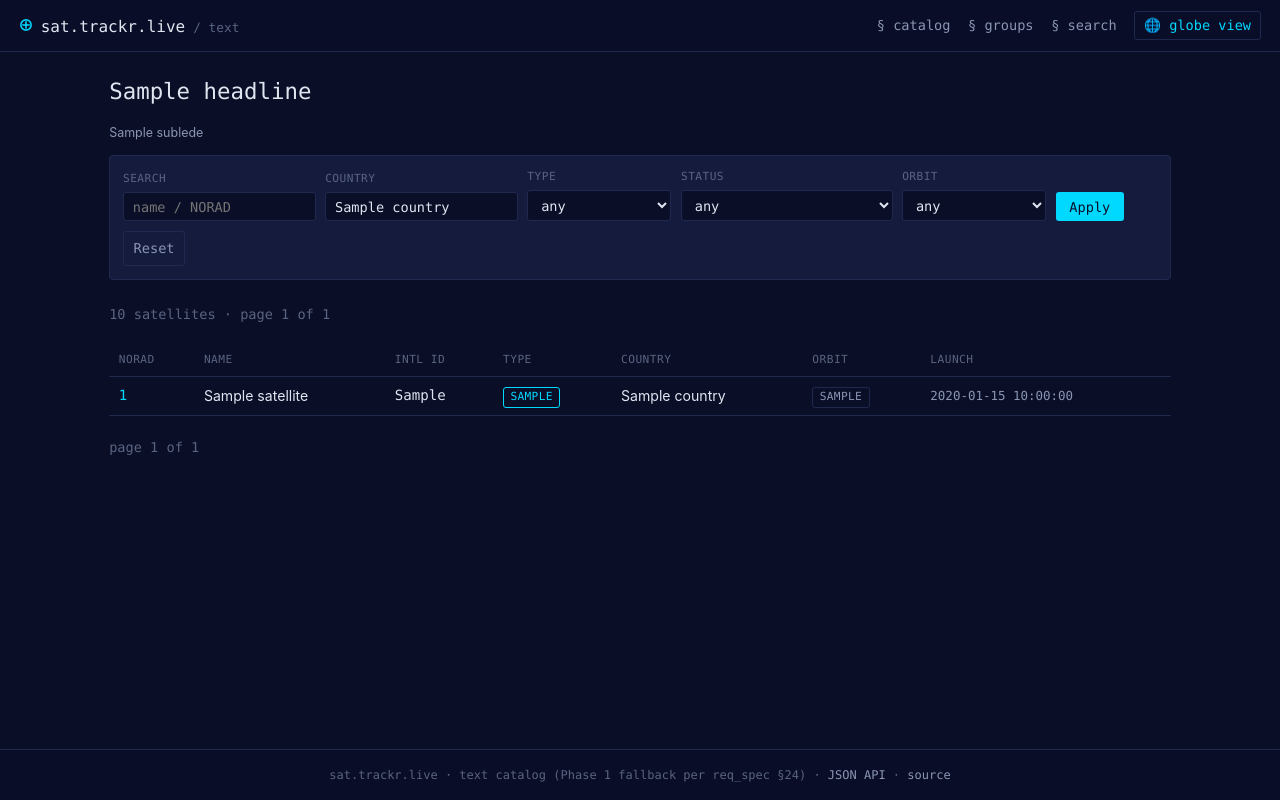
After one commit to CyberSecDef/sat.trackr.live, a PHP site: template resources/views/text/list.php in a window 1280 px wide. The commit adds this page. Run offline with PHP 8.4, Linux system fonts and the light colour scheme; the template is opened without the code that fills it: most values are stand-ins (such as "Sample title", 1, 10 or a date in 2020).

Commit message:
feat(text): /text catalog list with server-rendered filters + pagination
Phase 1 chunk 8 — text-only catalog browser. Per req_spec §24, this is
the WebGL/no-JS fallback path; works with JavaScript fully disabled.

resources/views/text/layout.php: shared shell with the dark trackr.live
family aesthetic (CSS variables + Inter/JetBrains Mono inline so each
page is self-contained — no external CSS round-trip). Top nav links
between catalog/groups/search; "🌐 globe view" link returns to /.
Footer cites req_spec §24 + JSON API + GitHub. Mobile-friendly.

resources/views/text/list.php: filter form (q, country, type, status,
orbit_class) + paginated <table> of satellites + prev/next pagination
that preserves all filters via http_build_query. Empty-state message
when no rows match.

src/Services/TextRenderer.php: tiny helper around ob_start + require
for both the layout shell and inner template fragments.

src/Http/Controllers/Text/TextCatalogController.php: GET /text. Reads
query params, builds an Eloquent query (mirrors /api/v1/satellites
filter logic with FTS5 q), renders list.php into the layout. Default
limit 100, max 500. Fields populated by chunk-3 CelesTrak: NORAD,
name, intl designator, type, country, orbit, launch date.

Routes registered in Kernel under /text and /text/ (no JSON middleware
since these emit HTML). Wired into Container.

Verified: GET /text → 200, 48KB HTML; meta description reports
"15,665 objects in the catalog"; theme-color and viewport-fit headers
match the SPA shell.

Co-Authored-By: Claude Opus 4.7 (1M context) <noreply@anthropic.com>

```diff
--- /dev/null
+++ b/resources/views/text/layout.php
@@ -0,0 +1,325 @@
+<?php
+
+declare(strict_types=1);
+
+/**
+ * Shared layout for the text-only catalog at /text/* (chunk 8 of Phase 1).
+ *
+ * Variables in scope when this template is rendered:
+ *   string  $title        — page <title> and h1
+ *   string  $body         — pre-rendered inner HTML
+ *   string  $activeNav    — '' | 'catalog' | 'groups' | 'search'
+ *   string  $description  — meta description
+ */
+$title = $title ?? 'Text catalog';
+$body = $body ?? '';
+$activeNav = $activeNav ?? '';
+$description = $description ?? 'Text catalog of every tracked satellite in Earth orbit. Phase 1 fallback for browsers without WebGL.';
+?>
+<!DOCTYPE html>
+<html lang="en" data-theme="dark">
+<head>
+  <meta charset="utf-8">
+  <meta name="viewport" content="width=device-width, initial-scale=1, viewport-fit=cover">
+  <meta name="theme-color" content="#0a0e27">
+  <title><?= htmlspecialchars($title, ENT_QUOTES) ?> — sat.trackr.live</title>
+  <meta name="description" content="<?= htmlspecialchars($description, ENT_QUOTES) ?>">
+  <link rel="icon" type="image/svg+xml" href="/favicon.svg">
+  <style>
+    :root {
+      --bg: #0a0e27;
+      --bg-elevated: #141b3d;
+      --bg-overlay: rgba(10, 14, 39, 0.85);
+      --text: #e0e6f0;
+      --text-muted: #8a96b3;
+      --text-dim: #5a6480;
+      --accent: #00d9ff;
+      --warning: #ffb700;
+      --danger: #ff3860;
+      --success: #23d160;
+      --border: #1f2950;
+      --font-body: 'Inter', system-ui, -apple-system, BlinkMacSystemFont, 'Segoe UI', sans-serif;
+      --font-mono: 'JetBrains Mono', 'IBM Plex Mono', ui-monospace, SFMono-Regular, Menlo, monospace;
+    }
+    * { box-sizing: border-box; }
+    html, body { margin: 0; padding: 0; }
+    body {
+      background: var(--bg);
+      color: var(--text);
+      font-family: var(--font-body);
+      font-size: 0.92rem;
+      line-height: 1.5;
+      min-height: 100dvh;
+      display: flex;
+      flex-direction: column;
+    }
+    a { color: var(--accent); text-decoration: none; }
+    a:hover { text-decoration: underline; }
+    code, pre, .mono { font-family: var(--font-mono); }
+
+    /* ─── Header ─────────────────────────────────────────────────── */
+    header {
+      display: flex;
+      align-items: center;
+      justify-content: space-between;
+      gap: 1rem;
+      padding: 0.7rem 1.2rem;
+      background: var(--bg-overlay);
+      border-bottom: 1px solid var(--border);
+      flex-wrap: wrap;
+    }
+    .brand {
+      display: inline-flex;
+      align-items: baseline;
+      gap: 0.5rem;
+      color: var(--text);
+      font-family: var(--font-mono);
+    }
+    .brand:hover { text-decoration: none; }
+    .brand__glyph { color: var(--accent); font-size: 1.4rem; line-height: 1; }
+    .brand__name { font-size: 1rem; font-weight: 500; }
+    .brand__sub { color: var(--text-dim); font-size: 0.8rem; }
+
+    nav.top {
+      display: flex;
+      align-items: center;
+      gap: 1.1rem;
+      font-family: var(--font-mono);
+      font-size: 0.85rem;
+    }
+    nav.top a { color: var(--text-muted); }
+    nav.top a:hover, nav.top a.active { color: var(--accent); text-decoration: none; }
+    nav.top a.globe-link { color: var(--accent); border: 1px solid var(--border); border-radius: 3px; padding: 0.2rem 0.55rem; }
+    nav.top a.globe-link:hover { border-color: var(--accent); }
+
+    /* ─── Main container ─────────────────────────────────────────── */
+    main {
+      flex: 1;
+      width: 100%;
+      max-width: 1100px;
+      margin: 0 auto;
+      padding: 1.4rem 1.2rem 3rem;
+    }
+    h1 {
+      font-family: var(--font-mono);
+      font-size: 1.4rem;
+      font-weight: 500;
+      margin: 0 0 1rem;
+      color: var(--text);
+    }
+    h2 {
+      font-family: var(--font-mono);
+      font-size: 0.85rem;
+      font-weight: 500;
+      letter-spacing: 0.04em;
+      text-transform: uppercase;
+      color: var(--text-muted);
+      margin: 1.5rem 0 0.6rem;
+    }
+
+    /* ─── Filter form ───────────────────────────────────────────── */
+    form.filters {
+      display: flex;
+      flex-wrap: wrap;
+      gap: 0.6rem;
+      align-items: end;
+      padding: 0.8rem;
+      background: var(--bg-elevated);
+      border: 1px solid var(--border);
+      border-radius: 4px;
+      margin-bottom: 1.2rem;
+    }
+    form.filters .field { display: flex; flex-direction: column; gap: 0.25rem; }
+    form.filters label {
+      font-family: var(--font-mono);
+      font-size: 0.7rem;
+      color: var(--text-dim);
+      text-transform: uppercase;
+      letter-spacing: 0.04em;
+    }
+    form.filters input,
+    form.filters select {
+      padding: 0.35rem 0.55rem;
+      background: var(--bg);
+      color: var(--text);
+      border: 1px solid var(--border);
+      border-radius: 3px;
+      font-family: var(--font-mono);
+      font-size: 0.85rem;
+      min-width: 9rem;
+    }
+    form.filters input:focus, form.filters select:focus { outline: none; border-color: var(--accent); }
+    form.filters button {
+      padding: 0.4rem 0.85rem;
+      background: var(--accent);
+      color: var(--bg);
+      border: none;
+      border-radius: 3px;
+      font-family: var(--font-mono);
+      font-size: 0.85rem;
+      font-weight: 500;
+      cursor: pointer;
+    }
+    form.filters .reset {
+      padding: 0.4rem 0.6rem;
+      background: transparent;
+      color: var(--text-muted);
+      border: 1px solid var(--border);
+      border-radius: 3px;
+      font-family: var(--font-mono);
+      font-size: 0.85rem;
+      text-decoration: none;
+    }
+
+    /* ─── Tables ────────────────────────────────────────────────── */
+    table {
+      width: 100%;
+      border-collapse: collapse;
+      font-size: 0.88rem;
+    }
+    th, td {
+      text-align: left;
+      padding: 0.45rem 0.6rem;
+      border-bottom: 1px solid var(--border);
+    }
+    th {
+      font-family: var(--font-mono);
+      font-size: 0.7rem;
+      color: var(--text-dim);
+      letter-spacing: 0.04em;
+      text-transform: uppercase;
+      font-weight: 500;
+    }
+    tbody tr:hover { background: var(--bg-elevated); }
+    td.norad, td.intl { font-family: var(--font-mono); }
+    td.norad a { color: var(--accent); }
+
+    .badge {
+      display: inline-block;
+      padding: 0.05rem 0.4rem;
+      font-family: var(--font-mono);
+      font-size: 0.7rem;
+      font-weight: 500;
+      border-radius: 3px;
+      border: 1px solid var(--border);
+      letter-spacing: 0.03em;
+      text-transform: uppercase;
+      color: var(--text-muted);
+    }
+    .badge--type { color: var(--accent); border-color: currentColor; }
+    .badge--orbit { color: var(--text-muted); }
+
+    /* ─── Pagination ────────────────────────────────────────────── */
+    .pagination {
+      display: flex;
+      gap: 0.6rem;
+      margin: 1rem 0;
+      align-items: center;
+      flex-wrap: wrap;
+      font-family: var(--font-mono);
+      font-size: 0.85rem;
+    }
+    .pagination a, .pagination span {
+      padding: 0.3rem 0.65rem;
+      border: 1px solid var(--border);
+      border-radius: 3px;
+      color: var(--text-muted);
+    }
+    .pagination a:hover { border-color: var(--accent); color: var(--accent); text-decoration: none; }
+    .pagination .current { color: var(--accent); border-color: var(--accent); }
+    .pagination .meta { border: none; padding: 0.3rem 0; color: var(--text-dim); }
+
+    /* ─── Definition list (detail pages) ────────────────────────── */
+    dl.fields {
+      display: grid;
+      grid-template-columns: repeat(auto-fit, minmax(260px, 1fr));
+      gap: 0.6rem 1.2rem;
+      margin: 0.5rem 0 1.2rem;
+    }
+    dl.fields > div {
+      display: flex;
+      flex-direction: column;
+      gap: 0.15rem;
+    }
+    dl.fields dt {
+      font-family: var(--font-mono);
+      font-size: 0.7rem;
+      color: var(--text-dim);
+      text-transform: uppercase;
+      letter-spacing: 0.04em;
+    }
+    dl.fields dd {
+      margin: 0;
+      font-family: var(--font-mono);
+      font-size: 0.9rem;
+      color: var(--text);
+    }
+    dl.fields dd.muted { color: var(--text-muted); font-style: italic; font-family: var(--font-body); }
+
+    pre.tle {
+      background: var(--bg-elevated);
+      border: 1px solid var(--border);
+      border-radius: 4px;
+      padding: 0.7rem;
+      font-family: var(--font-mono);
+      font-size: 0.78rem;
+      color: var(--text);
+      overflow-x: auto;
+      white-space: pre;
+      margin: 0.4rem 0 0.8rem;
+    }
+
+    /* ─── Footer ────────────────────────────────────────────────── */
+    footer {
+      padding: 1rem 1.2rem;
+      background: var(--bg-overlay);
+      border-top: 1px solid var(--border);
+      color: var(--text-dim);
+      font-family: var(--font-mono);
+      font-size: 0.75rem;
+      text-align: center;
+    }
+    footer a { color: var(--text-muted); }
+
+    .empty {
+      padding: 2rem;
+      text-align: center;
+      color: var(--text-muted);
+      font-style: italic;
+    }
+    .small { font-size: 0.78rem; color: var(--text-muted); }
+
+    @media (max-width: 700px) {
+      header { padding: 0.6rem 0.8rem; }
+      nav.top { gap: 0.7rem; font-size: 0.8rem; }
+      .brand__sub { display: none; }
+      main { padding: 1rem 0.8rem 2rem; }
+      table { font-size: 0.8rem; }
+      th, td { padding: 0.35rem 0.4rem; }
+    }
+  </style>
+</head>
+<body>
+  <header>
+    <a href="/text" class="brand">
+      <span class="brand__glyph" aria-hidden="true">⊕</span>
+      <span class="brand__name">sat.trackr.live</span>
+      <span class="brand__sub">/ text</span>
+    </a>
+    <nav class="top" aria-label="Primary">
+      <a href="/text" class="<?= $activeNav === 'catalog' ? 'active' : '' ?>">§ catalog</a>
+      <a href="/text/groups" class="<?= $activeNav === 'groups' ? 'active' : '' ?>">§ groups</a>
+      <a href="/text/search" class="<?= $activeNav === 'search' ? 'active' : '' ?>">§ search</a>
+      <a href="/" class="globe-link">🌐 globe view</a>
+    </nav>
+  </header>
+  <main>
+    <?= $body ?>
+  </main>
+  <footer>
+    sat.trackr.live · text catalog (Phase 1 fallback per req_spec §24) ·
+    <a href="/api/v1/satellites">JSON API</a> ·
+    <a href="https://github.com/CyberSecDef/sat.trackr.live">source</a>
+  </footer>
+</body>
+</html>
--- /dev/null
+++ b/resources/views/text/list.php
@@ -0,0 +1,108 @@
+<?php
+/**
+ * @var list<array<string, mixed>> $satellites
+ * @var int                        $total
+ * @var int                        $page
+ * @var int                        $limit
+ * @var int                        $pages
+ * @var array<string, string>      $filters
+ * @var string                     $headline
+ * @var string                     $sublede
+ * @var string                     $baseUrl       — '/text' or '/text/search'
+ */
+$qsBase = $filters;
+unset($qsBase['page']);
+$baseQs = http_build_query($qsBase);
+$mkUrl = static fn (int $p): string => $baseUrl . '?' . ($baseQs === '' ? '' : "{$baseQs}&") . "page={$p}";
+?>
+<h1><?= htmlspecialchars($headline, ENT_QUOTES) ?></h1>
+<p class="small"><?= htmlspecialchars($sublede, ENT_QUOTES) ?></p>
+
+<form class="filters" method="get" action="<?= htmlspecialchars($baseUrl, ENT_QUOTES) ?>">
+  <div class="field">
+    <label for="f-q">Search</label>
+    <input id="f-q" name="q" type="search" placeholder="name / NORAD" value="<?= htmlspecialchars($filters['q'] ?? '', ENT_QUOTES) ?>" autocomplete="off">
+  </div>
+  <div class="field">
+    <label for="f-country">Country</label>
+    <input id="f-country" name="country" type="text" placeholder="US, CN, …" value="<?= htmlspecialchars($filters['country'] ?? '', ENT_QUOTES) ?>">
+  </div>
+  <div class="field">
+    <label for="f-type">Type</label>
+    <select id="f-type" name="type">
+      <option value=""<?= ($filters['type'] ?? '') === '' ? ' selected' : '' ?>>any</option>
+      <?php foreach (['PAYLOAD','ROCKET_BODY','DEBRIS','TBA','UNKNOWN'] as $t): ?>
+        <option value="<?= $t ?>"<?= ($filters['type'] ?? '') === $t ? ' selected' : '' ?>><?= $t ?></option>
+      <?php endforeach; ?>
+    </select>
+  </div>
+  <div class="field">
+    <label for="f-status">Status</label>
+    <select id="f-status" name="status">
+      <option value=""<?= ($filters['status'] ?? '') === '' ? ' selected' : '' ?>>any</option>
+      <?php foreach (['ACTIVE','INACTIVE','PARTIALLY_OPERATIONAL','DECAYED','UNKNOWN'] as $s): ?>
+        <option value="<?= $s ?>"<?= ($filters['status'] ?? '') === $s ? ' selected' : '' ?>><?= $s ?></option>
+      <?php endforeach; ?>
+    </select>
+  </div>
+  <div class="field">
+    <label for="f-orbit">Orbit</label>
+    <select id="f-orbit" name="orbit_class">
+      <option value=""<?= ($filters['orbit_class'] ?? '') === '' ? ' selected' : '' ?>>any</option>
+      <?php foreach (['LEO','MEO','GEO','HEO','MOLNIYA','SSO','POLAR','GTO','UNKNOWN'] as $o): ?>
+        <option value="<?= $o ?>"<?= ($filters['orbit_class'] ?? '') === $o ? ' selected' : '' ?>><?= $o ?></option>
+      <?php endforeach; ?>
+    </select>
+  </div>
+  <button type="submit">Apply</button>
+  <a class="reset" href="<?= htmlspecialchars($baseUrl, ENT_QUOTES) ?>">Reset</a>
+</form>
+
+<?php if ($total === 0): ?>
+  <div class="empty">No satellites match. <a href="<?= htmlspecialchars($baseUrl, ENT_QUOTES) ?>">Clear filters</a>.</div>
+<?php else: ?>
+  <div class="pagination">
+    <span class="meta"><?= number_format($total) ?> satellites · page <?= $page ?> of <?= max(1, $pages) ?></span>
+    <?php if ($page > 1): ?>
+      <a href="<?= htmlspecialchars($mkUrl(1), ENT_QUOTES) ?>">« first</a>
+      <a href="<?= htmlspecialchars($mkUrl($page - 1), ENT_QUOTES) ?>">‹ prev</a>
+    <?php endif; ?>
+    <?php if ($page < $pages): ?>
+      <a href="<?= htmlspecialchars($mkUrl($page + 1), ENT_QUOTES) ?>">next ›</a>
+      <a href="<?= htmlspecialchars($mkUrl($pages), ENT_QUOTES) ?>">last »</a>
+    <?php endif; ?>
+  </div>
+
+  <table>
+    <thead>
+      <tr>
+        <th>NORAD</th>
+        <th>Name</th>
+        <th>Intl ID</th>
+        <th>Type</th>
+        <th>Country</th>
+        <th>Orbit</th>
+        <th>Launch</th>
+      </tr>
+    </thead>
+    <tbody>
+    <?php foreach ($satellites as $s): ?>
+      <tr>
+        <td class="norad"><a href="/text/satellite/<?= (int) $s['norad_id'] ?>"><?= (int) $s['norad_id'] ?></a></td>
+        <td><?= htmlspecialchars((string) $s['name'], ENT_QUOTES) ?></td>
+        <td class="intl"><?= htmlspecialchars((string) ($s['intl_designator'] ?? '—'), ENT_QUOTES) ?></td>
+        <td><span class="badge badge--type"><?= htmlspecialchars((string) $s['object_type'], ENT_QUOTES) ?></span></td>
+        <td><?= htmlspecialchars((string) ($s['country'] ?? '—'), ENT_QUOTES) ?></td>
+        <td><span class="badge badge--orbit"><?= htmlspecialchars((string) $s['orbit_class'], ENT_QUOTES) ?></span></td>
+        <td class="mono small"><?= htmlspecialchars((string) ($s['launch_date'] ?? '—'), ENT_QUOTES) ?></td>
+      </tr>
+    <?php endforeach; ?>
+    </tbody>
+  </table>
+
+  <div class="pagination">
+    <?php if ($page > 1): ?><a href="<?= htmlspecialchars($mkUrl($page - 1), ENT_QUOTES) ?>">‹ prev</a><?php endif; ?>
+    <span class="meta">page <?= $page ?> of <?= max(1, $pages) ?></span>
+    <?php if ($page < $pages): ?><a href="<?= htmlspecialchars($mkUrl($page + 1), ENT_QUOTES) ?>">next ›</a><?php endif; ?>
+  </div>
+<?php endif; ?>
--- a/src/App/Kernel.php
+++ b/src/App/Kernel.php
@@ -13,6 +13,7 @@ use SatTrackr\Http\Controllers\SatelliteListController;
 use SatTrackr\Http\Controllers\SatelliteTleController;
 use SatTrackr\Http\Controllers\SearchController;
 use SatTrackr\Http\Controllers\SpaShellController;
+use SatTrackr\Http\Controllers\Text\TextCatalogController;
 use SatTrackr\Http\Middleware\CorsMiddleware;
 use SatTrackr\Http\Middleware\ErrorHandlerMiddleware;
 use SatTrackr\Http\Middleware\ETagMiddleware;
@@ -49,6 +50,11 @@ final class Kernel
         $app->get('/', SpaShellController::class);
         $app->get('/satellite/{norad:[0-9]+}', SpaShellController::class);
 
+        // Text-only catalog (chunk 8) — server-rendered HTML, no JSON middleware.
+        // Per req_spec §24, this is the WebGL/no-JS fallback path.
+        $app->get('/text', TextCatalogController::class);
+        $app->get('/text/', TextCatalogController::class);
+
         // API routes — Slim binds the group closure to its CallableResolver,
         // which requires a non-static closure (it can't bind $this to a static).
         $app->group('/api/v1', function (RouteCollectorProxy $api): void {
```
Also changed, not shown: src/App/Container.php (+9 -0 lines), src/Http/Controllers/Text/TextCatalogController.php (added, +154 -0 lines), src/Services/TextRenderer.php (added, +48 -0 lines).
